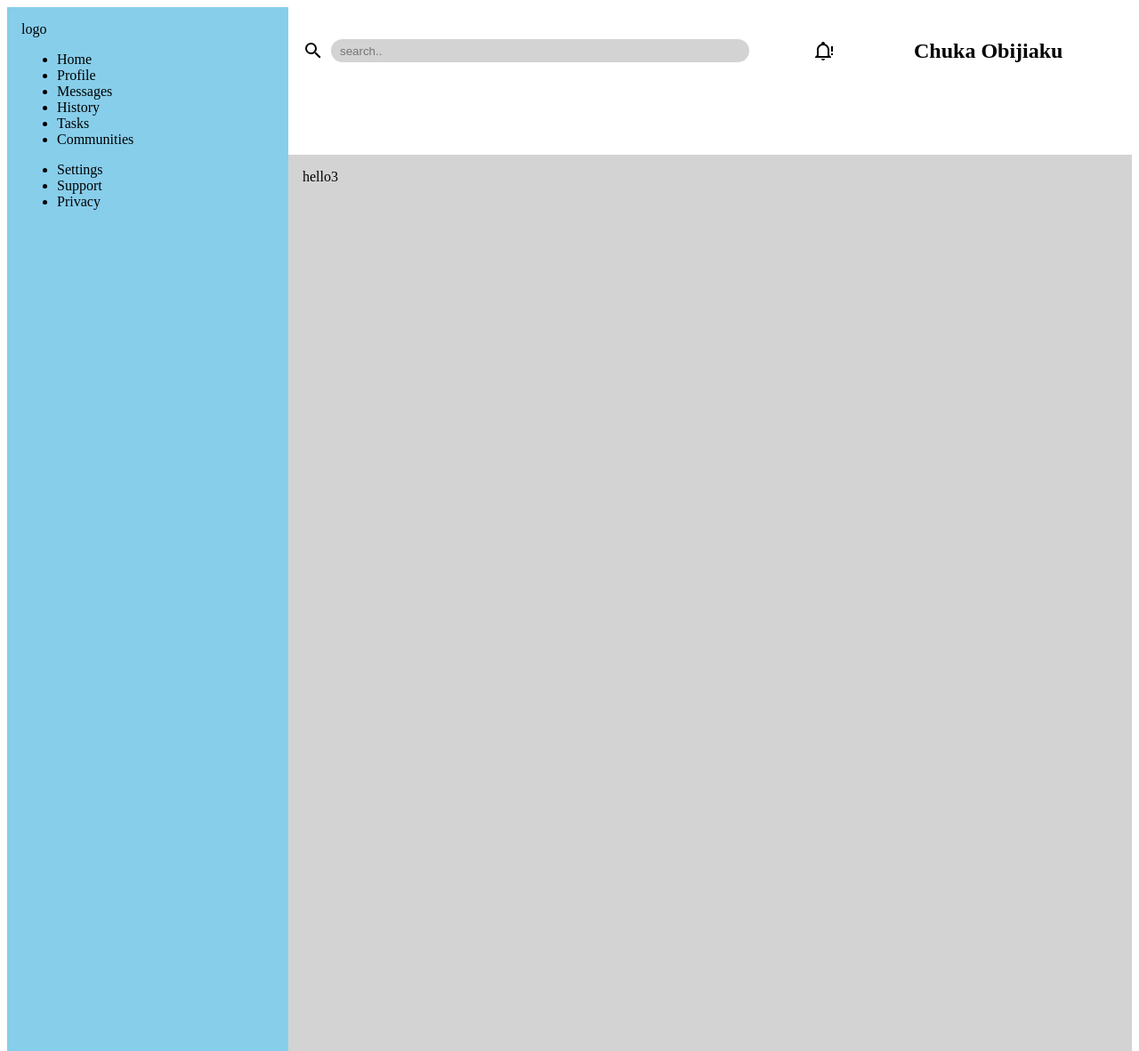
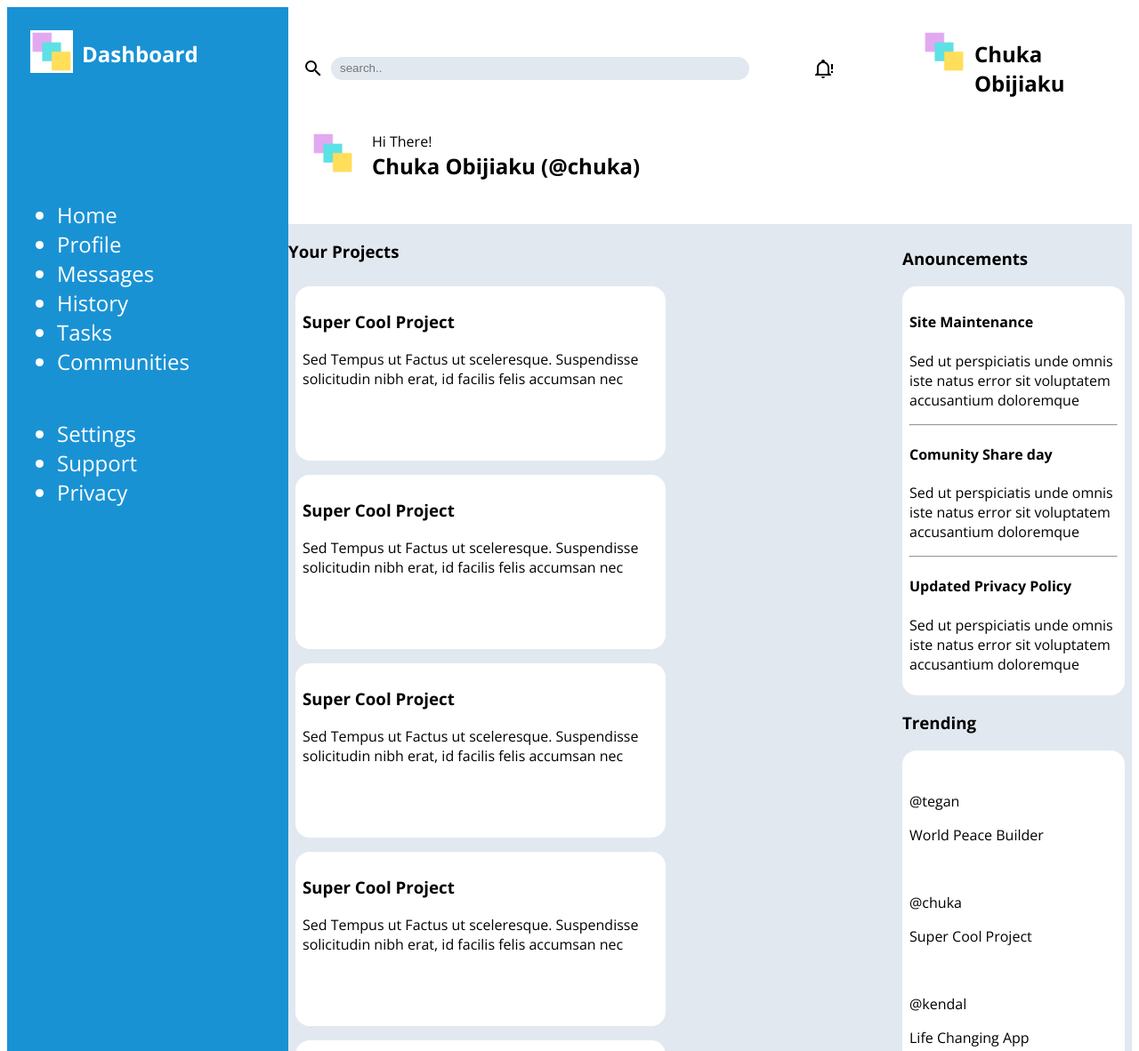
Before and after one commit to Chuka-Obijiaku/dashboard-op, a plain HTML site: page index.html in a window 1280 px wide. Shown: the top 1182 px of the page at 89% size. Drawn offline with nearby package versions, Linux system fonts and the light colour scheme.

Commit message:
establishe the static structure of the app

```diff
--- a/index.html
+++ b/index.html
@@ -8,8 +8,9 @@
 </head>
 <body>
    <section class="nav area">
-    <div>
-        logo
+    <div class="dash-logo-container">
+        <img src="imgs/dashboard logo.png" alt="nav logo" class="logo">
+        <h2>Dashboard</h2>
     </div>
     <div class="nav-list">
         <ul>
@@ -22,7 +23,7 @@
         </ul>
 
     </div>
-    <div class="nav-list-2">
+    <div class="nav-list">
         <ul>
             <li>Settings</li>
             <li>Support</li>
@@ -39,12 +40,97 @@
     </div>
     <img src="/icons/bell-alert-outline.svg" alt="alert icon" class="icon">
     <div class="user">
+        <img src="imgs/dashboard logo.png" alt="nav logo" class="logo">
         <h2>Chuka Obijiaku</h2>
+    </div>
+    <div class="at-user-container">
+        <img src="imgs/dashboard logo.png" alt="nav logo" class="logo">
+        <div class="pd-10">
+            <p class="marg-none">Hi There!</p>
+            <h2 class="marg-none">Chuka Obijiaku (@chuka)</h2>
+
+
+        </div>
+
     </div>
 
    </section>
-   <section class="content area">
-    hello3
+   <section class="content-area">
+    <div class="prjct-area">
+        <h3>Your Projects</h3>
+        <div class="projects-ctn">
+            <div class="project-card">
+                <h3>Super Cool Project</h3>
+                <p>Sed Tempus ut Factus ut sceleresque. Suspendisse solicitudin nibh erat, id facilis felis accumsan nec</p>
+            </div>
+            <div class="project-card">
+                <h3>Super Cool Project</h3>
+                <p>Sed Tempus ut Factus ut sceleresque. Suspendisse solicitudin nibh erat, id facilis felis accumsan nec</p>
+            </div>
+            <div class="project-card">
+                <h3>Super Cool Project</h3>
+                <p>Sed Tempus ut Factus ut sceleresque. Suspendisse solicitudin nibh erat, id facilis felis accumsan nec</p>
+            </div>
+            <div class="project-card">
+                <h3>Super Cool Project</h3>
+                <p>Sed Tempus ut Factus ut sceleresque. Suspendisse solicitudin nibh erat, id facilis felis accumsan nec</p>
+            </div>
+            <div class="project-card">
+                <h3>Super Cool Project</h3>
+                <p>Sed Tempus ut Factus ut sceleresque. Suspendisse solicitudin nibh erat, id facilis felis accumsan nec</p>
+            </div>
+            <div class="project-card">
+                <h3>Super Cool Project</h3>
+                <p>Sed Tempus ut Factus ut sceleresque. Suspendisse solicitudin nibh erat, id facilis felis accumsan nec</p>
+            </div>
+
+
+        </div>
+
+    </div>
+    <div class="anouncements">
+        <h3>Anouncements</h3>
+        <div class="anouncement-card">
+            <h4>Site Maintenance</h4>
+            <p>Sed ut perspiciatis unde omnis iste natus error sit voluptatem accusantium doloremque </p>
+            <hr>
+            <h4>Comunity Share day</h4>
+            <p>Sed ut perspiciatis unde omnis iste natus error sit voluptatem accusantium doloremque </p>
+            <hr>
+            <h4>Updated Privacy Policy</h4>
+            <p>Sed ut perspiciatis unde omnis iste natus error sit voluptatem accusantium doloremque </p>
+
+        </div>
+
+        <h3>Trending</h3>
+        <div class="trending-card">
+            <div class="anouncement-card">
+                <div class="trending-item">
+                    <img src="" alt="">
+                    <p>@tegan</p>
+                    <p>World Peace Builder</p>
+                </div>
+                <div class="trending-item">
+                    <img src="" alt="">
+                    <p>@chuka</p>
+                    <p>Super Cool Project</p>
+                </div>
+                <div class="trending-item">
+                    <img src="" alt="">
+                    <p>@kendal</p>
+                    <p>Life Changing App</p>
+                </div>
+                <div class="trending-item">
+                    <img src="" alt="">
+                    <p>@alex</p>
+                    <p>No Traffic Maker</p>
+                </div>
+            </div>
+
+        </div>
+
+    </div>
+
 
    </section>
 
--- a/styles.css
+++ b/styles.css
@@ -1,16 +1,30 @@
+@import url('https://fonts.googleapis.com/css2?family=Open+Sans:ital,wght@0,300..800;1,300..800&display=swap');
+
 body {
     display: grid;
     grid-template: 1fr 10fr / 1fr 3fr;
     height: 100vw;
+    font-family: "open sans", sans-serif;
 }
+
+li {
+    font-size: 24px;
+}
+
+
 
 .area {
     padding: 16px;
 }
 .nav {
     grid-area: 1/1/3/2;
-    background-color: skyblue;
+    background-color: #1992D4;
+    color: white;
 
+}
+
+.nav-list {
+    margin-bottom: 48px;
 }
 
 .header {
@@ -20,10 +34,9 @@ body {
 
 }
 
-.content {
-    grid-area: 2/2/3/3;
-    background-color: lightgray;
-
+.user {
+    grid-column: 7/9;
+    display: flex;
 }
 
 .search {
@@ -38,9 +51,53 @@ body {
     height: 24px;
     border-style: none;
     padding-left: 10px;
-    background-color: lightgray;
+    background-color: #E2E8F0;
     width: 80%;
     margin-left: 8px;
+}
+
+.content {
+    grid-area: 2/2/3/3;
+    background-color: lightgray;
+
+}
+
+.content-area {
+    display: flex;
+    width: 100%;
+    background-color: #E2E8F0;
+}
+
+.prjct-area {
+    flex:auto
+}
+
+.projects-ctn {
+    display: flex;
+    flex-wrap: wrap;
+
+
+}
+
+.project-card {
+    min-width: 150px;
+    max-width: 400px;
+    height: 180px;
+    margin: 8px;
+    padding: 8px;
+    background-color: white;
+    border-radius: 16px;
+}
+
+.anouncements {
+    min-width: 250px;
+    margin: 8px;
+}
+
+.anouncement-card {
+    background-color: white;
+    border-radius: 16px;
+    padding: 8px;
 }
 
 .icon {
@@ -50,6 +107,30 @@ body {
     margin-bottom: auto;
 }
 
-.user {
-    grid-column: 7/9;
+
+.dash-logo-container {
+    display: flex;
+    margin-bottom: 128px;
 }
+
+.logo {
+    height: 48px;
+    margin: 10px;
+
+}
+
+.at-user-container {
+    display: flex;
+    grid-column: 1/6;
+    padding-top: 8px;
+}
+
+
+
+.marg-none {
+    margin: 0px;
+}
+
+.pd-10 {
+    padding: 10px;
+}
```
Also changed, not shown: imgs/dashboard logo.png (added).
